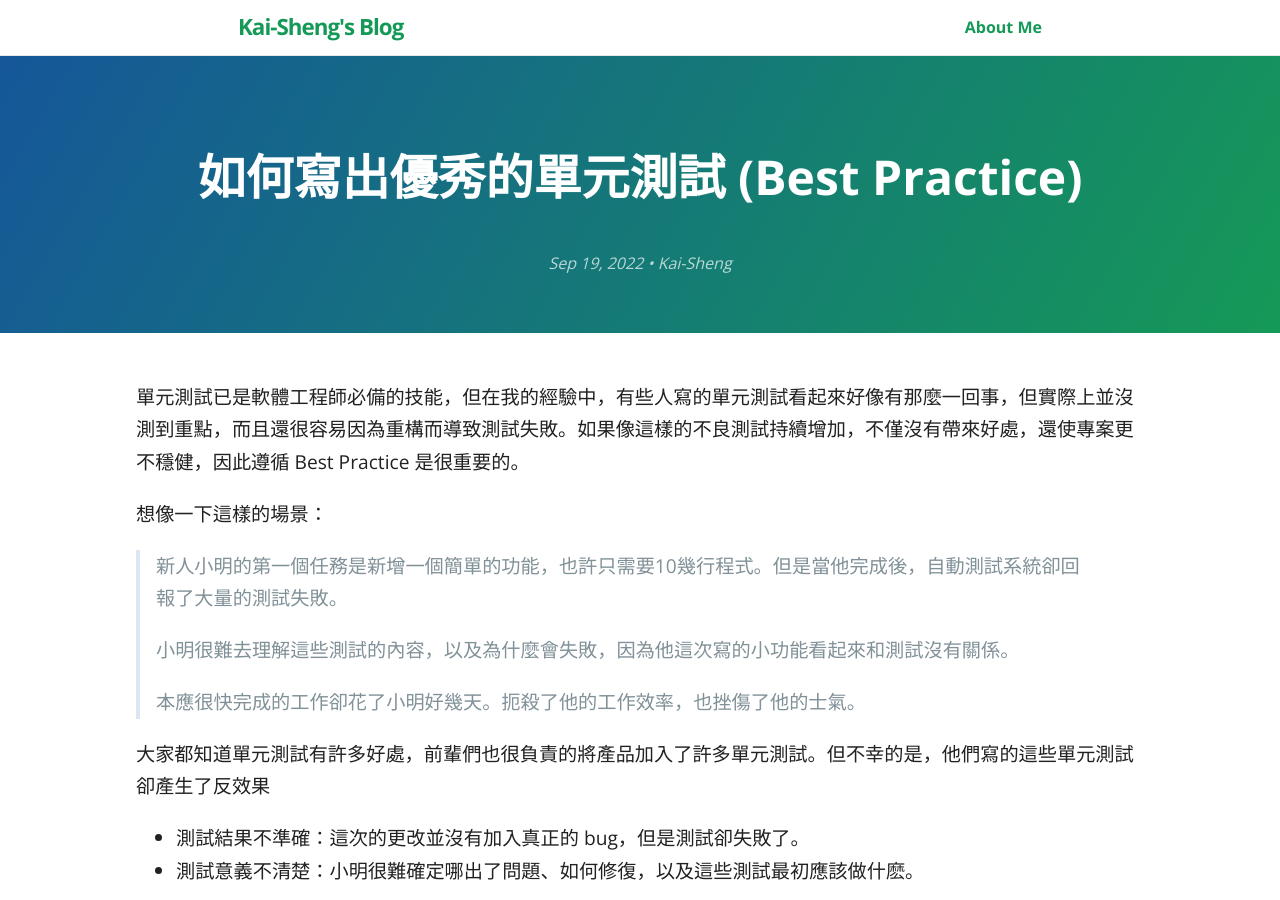
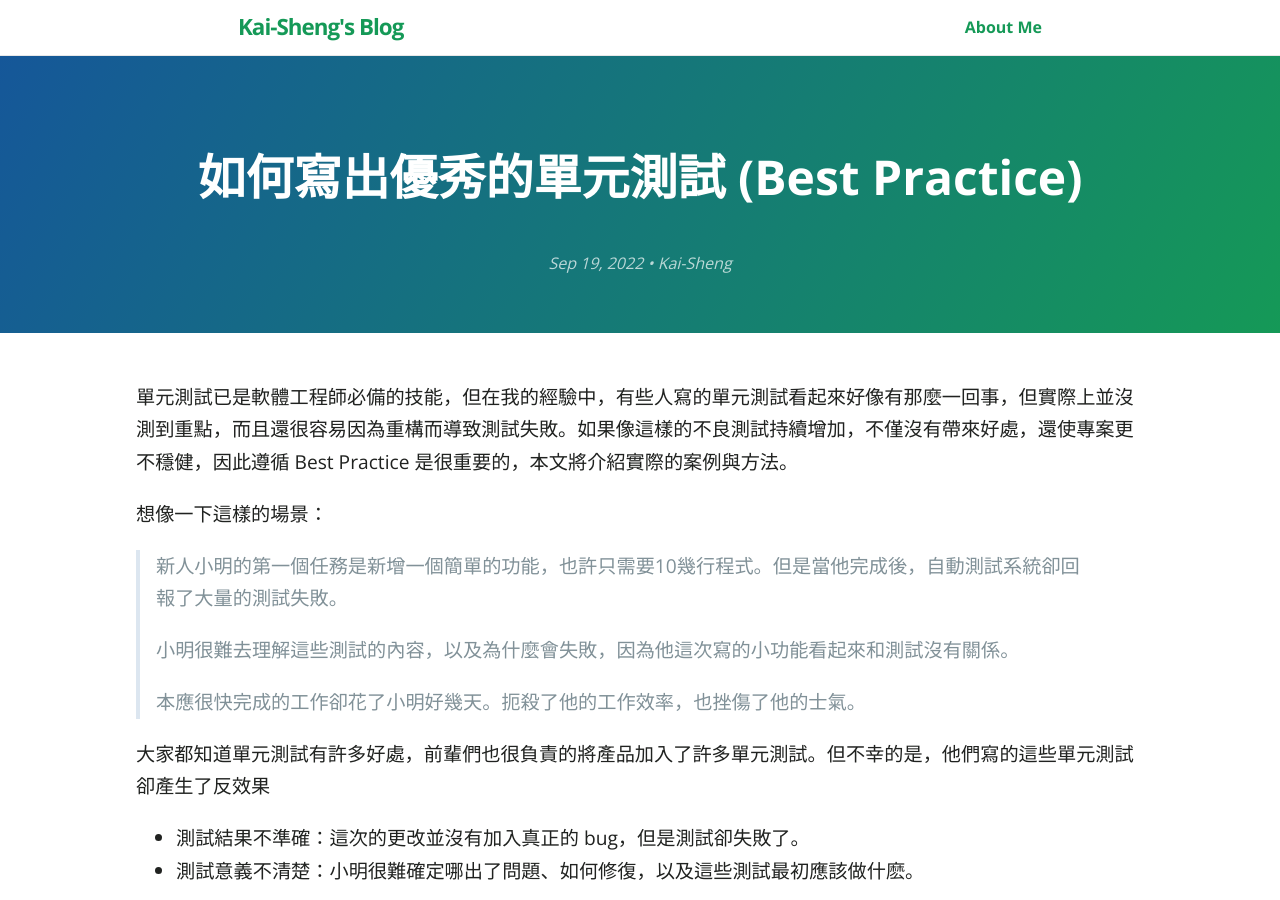
Before and after one commit to KaiSheng714/KaiSheng714.github.io, a Jekyll site: the page built from _posts/2022-09-19-good-unit-test.md, in a window 1280 px wide and 900 px high. Built offline with Jekyll 4.4.1, drawn with Linux system fonts in a browser that asks for light colours; comment, search, counter and statistics services are not loaded.

Commit message:
good-unit-test

```diff
--- a/_posts/2022-09-19-good-unit-test.md
+++ b/_posts/2022-09-19-good-unit-test.md
@@ -7,7 +7,7 @@ categories: [Design, Unit-testing]
 image: /assets/image/good-unit-test.png
 ---
 
-單元測試已是軟體工程師必備的技能，但在我的經驗中，有些人寫的單元測試看起來好像有那麼一回事，但實際上並沒測到重點，而且還很容易因為重構而導致測試失敗。如果像這樣的不良測試持續增加，不僅沒有帶來好處，還使專案更不穩健，因此遵循 Best Practice 是很重要的。
+單元測試已是軟體工程師必備的技能，但在我的經驗中，有些人寫的單元測試看起來好像有那麼一回事，但實際上並沒測到重點，而且還很容易因為重構而導致測試失敗。如果像這樣的不良測試持續增加，不僅沒有帶來好處，還使專案更不穩健，因此遵循 Best Practice 是很重要的，本文將介紹實際的案例與方法。
 
 
 想像一下這樣的場景：
```
